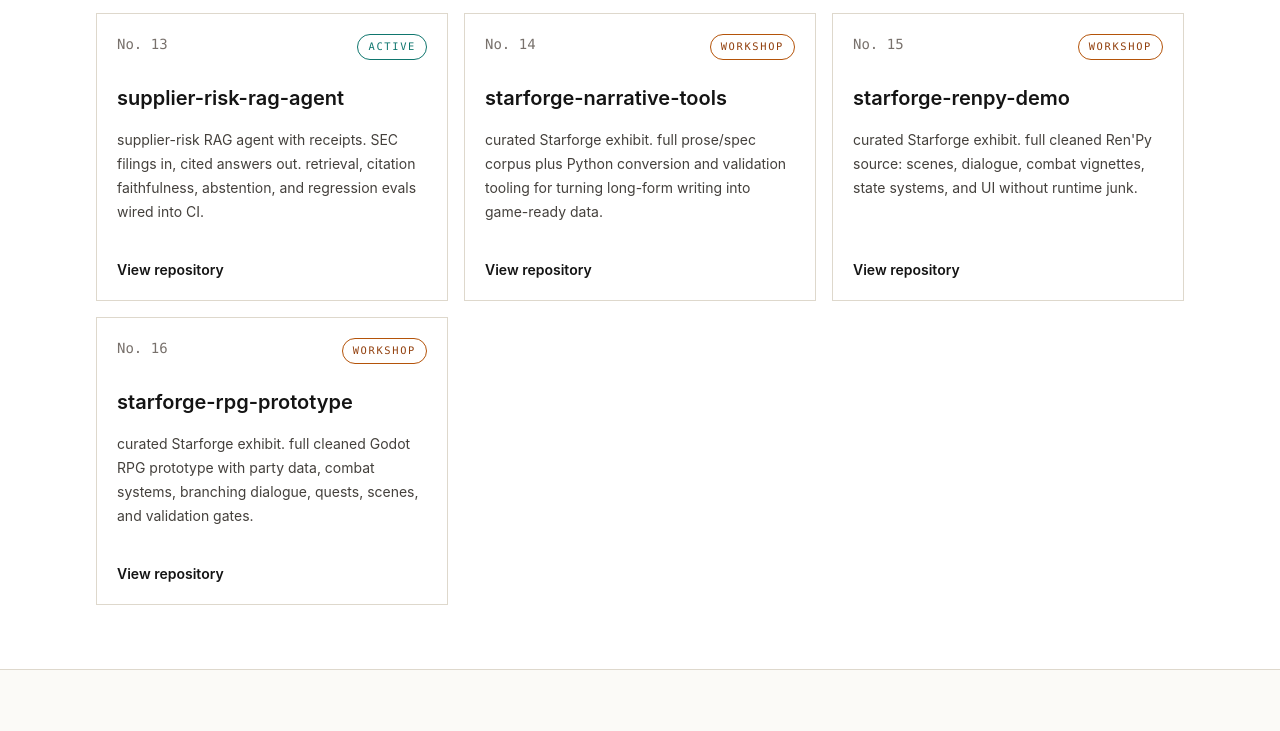
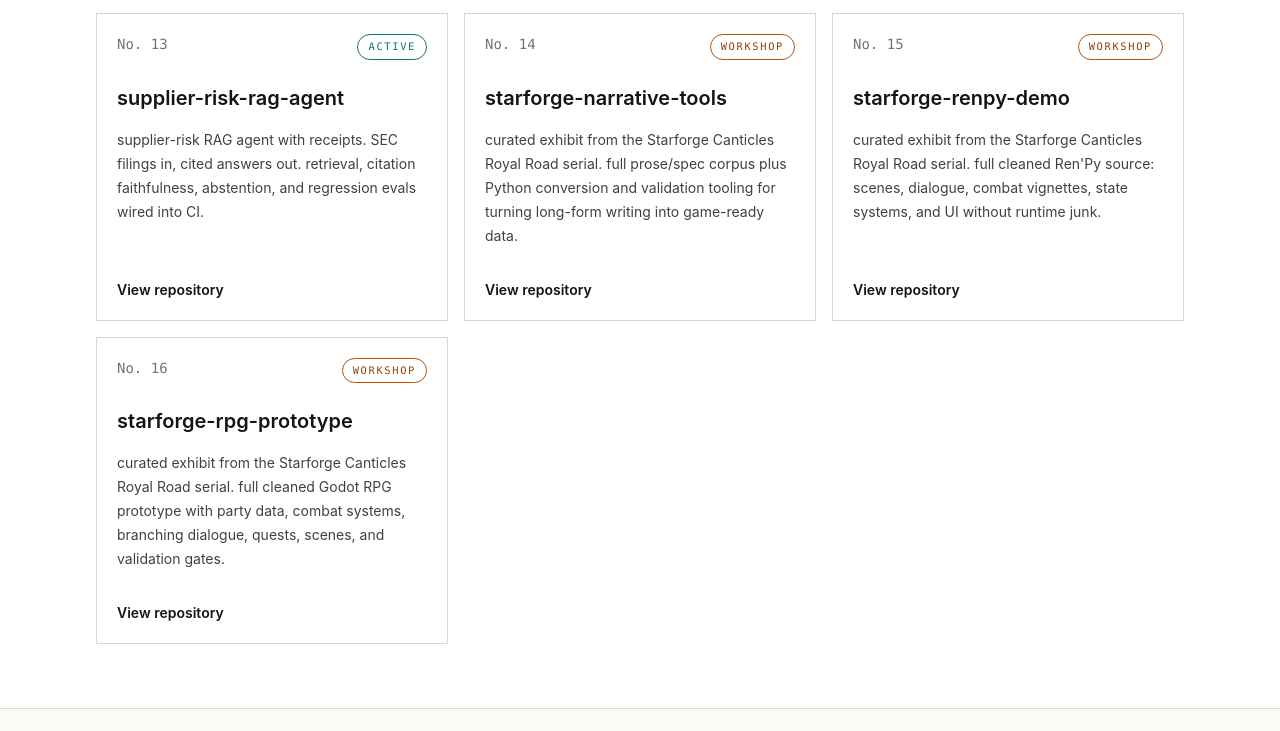
Before and after one commit to AthenaTheOwl/athena-site, an Astro site: page / in a window 1280 px wide. Shown: the part 2064-2795 px from the top of the page. Built offline with nearby package versions, Linux system fonts and the light colour scheme; Astro itself is replaced by a stand-in of ours.

Commit message:
Link Royal Road serial from portfolio site

```diff
--- a/src/components/DoorGrid.astro
+++ b/src/components/DoorGrid.astro
@@ -27,7 +27,9 @@ const filters = [
         <p class="eyebrow">Portfolio doors</p>
         <h2 class="mt-3 text-3xl font-semibold sm:text-4xl">Sixteen public entry points</h2>
         <p class="mt-4 text-stone-700">
-          Active builds, solved systems work, older experiments, and curated Starforge exhibits grouped by status from one JSON source.
+          Active builds, solved systems work, older experiments, and curated Starforge exhibits from the
+          <a class="font-semibold no-underline" href="https://www.royalroad.com/fiction/149065/starforge-canticles" target="_blank" rel="noreferrer">published Royal Road serial</a>
+          grouped by status from one JSON source.
         </p>
       </div>
       <div class="flex flex-wrap gap-2" aria-label="Filter portfolio doors">
--- a/src/content/doors.json
+++ b/src/content/doors.json
@@ -95,20 +95,20 @@
     "name": "starforge-narrative-tools",
     "status": "workshop",
     "url": "https://github.com/AthenaTheOwl/starforge-narrative-tools",
-    "hook": "curated Starforge exhibit. full prose/spec corpus plus Python conversion and validation tooling for turning long-form writing into game-ready data."
+    "hook": "curated exhibit from the Starforge Canticles Royal Road serial. full prose/spec corpus plus Python conversion and validation tooling for turning long-form writing into game-ready data."
   },
   {
     "n": "15",
     "name": "starforge-renpy-demo",
     "status": "workshop",
     "url": "https://github.com/AthenaTheOwl/starforge-renpy-demo",
-    "hook": "curated Starforge exhibit. full cleaned Ren'Py source: scenes, dialogue, combat vignettes, state systems, and UI without runtime junk."
+    "hook": "curated exhibit from the Starforge Canticles Royal Road serial. full cleaned Ren'Py source: scenes, dialogue, combat vignettes, state systems, and UI without runtime junk."
   },
   {
     "n": "16",
     "name": "starforge-rpg-prototype",
     "status": "workshop",
     "url": "https://github.com/AthenaTheOwl/starforge-rpg-prototype",
-    "hook": "curated Starforge exhibit. full cleaned Godot RPG prototype with party data, combat systems, branching dialogue, quests, scenes, and validation gates."
+    "hook": "curated exhibit from the Starforge Canticles Royal Road serial. full cleaned Godot RPG prototype with party data, combat systems, branching dialogue, quests, scenes, and validation gates."
   }
 ]
```
